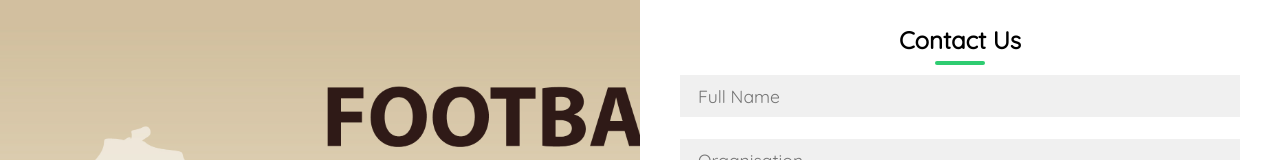
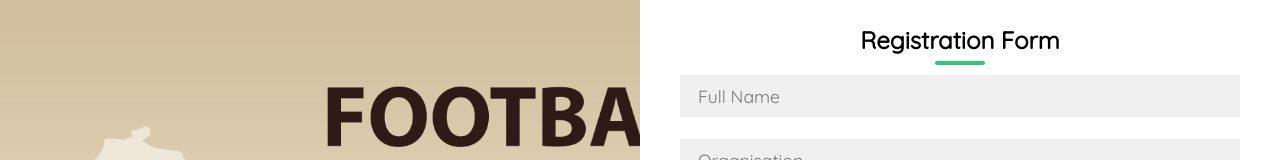
Before and after one commit to FazlulAbid/form2, a plain HTML site: page index.html in a window 1280 px wide. Shown: the top 160 px of the page. Drawn offline with Linux system fonts and the light colour scheme.

Commit message:
Update index.html

```diff
--- a/index.html
+++ b/index.html
@@ -11,7 +11,7 @@
 		<div class="contact-box">
 			<div class="left"></div>
 			<div class="right">
-				<h2>Contact Us</h2>
+				<h2>Registration Form</h2>
 				<input type="text" class="field" placeholder="Full Name">
 				<input type="text" class="field" placeholder="Organisation">
 
```
